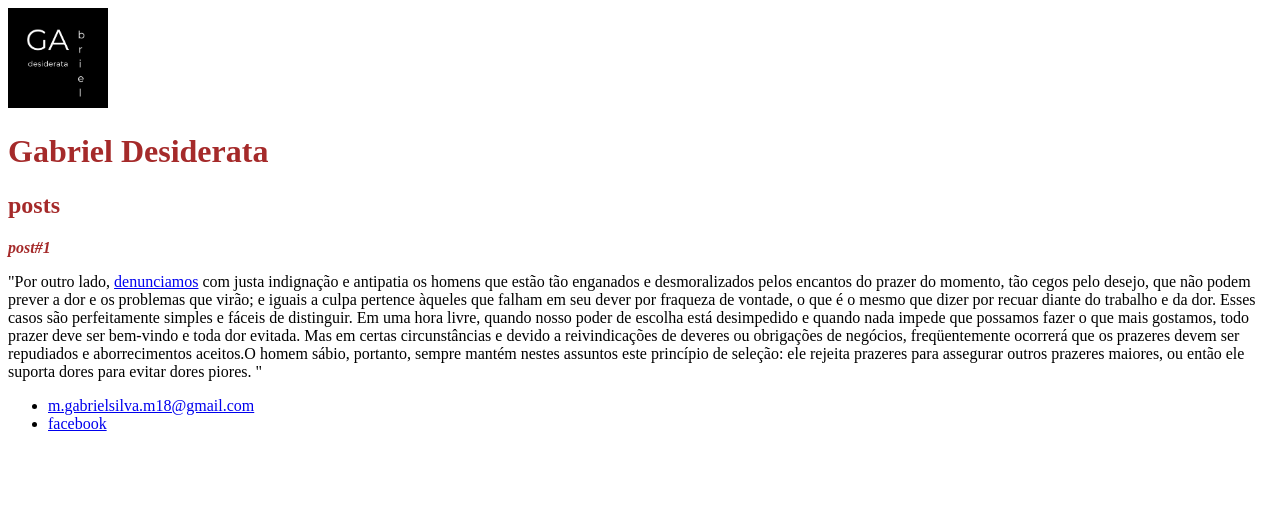
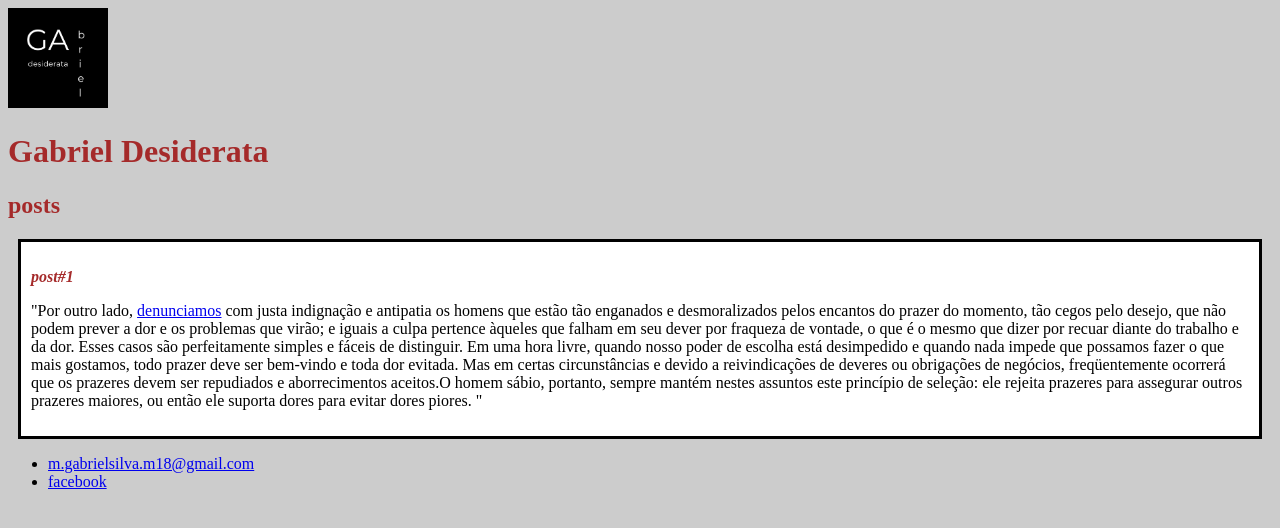
Before and after one commit to Gabriwels21/estudo, a plain HTML site: page index.html in a window 1280 px wide. Drawn offline with Linux system fonts and the light colour scheme.

Commit message:
Box Modell

```diff
--- a/index.html
+++ b/index.html
@@ -15,7 +15,7 @@
             <header>
                 <h2 class="subtitle">posts</h2>
             </header>
-            <article>
+            <article class="post">
                 <header>
                     <h3 class="postitle">post#1</h3>
                 </header>
--- a/style.css
+++ b/style.css
@@ -1,3 +1,7 @@
+body{
+    background: #ccc;
+}
+
 #title, .subtitle, .postitle{
     color: brown;
 }
@@ -5,3 +9,9 @@
     font-size: 16px;
     font-style: italic;
 }
+.post{
+    background: #fff;
+    padding: 10px;
+    border: 3px solid #000;
+    margin: 10px;
+}
```
